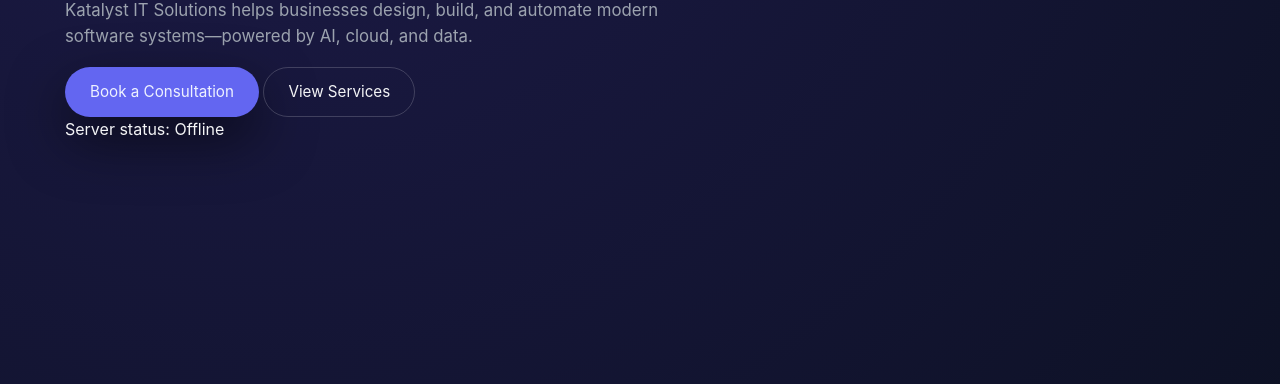
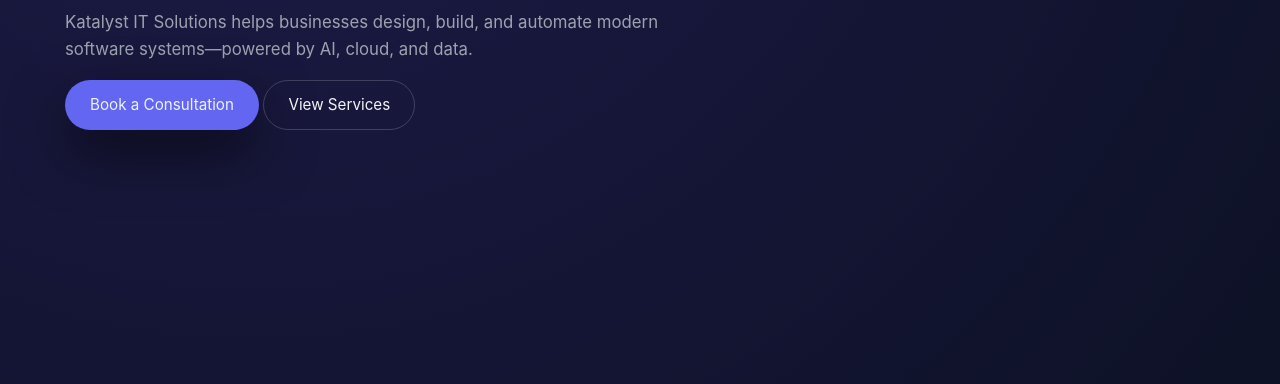
Before and after one commit to fantom872701/katalyst-site, a website: page index.html in a window 1280 px wide. Shown: the part 389-773 px from the top of the page. Drawn offline with Linux system fonts and the light colour scheme; no server answers.

Commit message:
Update index.html

```diff
--- a/index.html
+++ b/index.html
@@ -30,9 +30,6 @@
       <div class="hero-actions">
         <a href="#contact" class="btn primary">Book a Consultation</a>
         <a href="#services" class="btn secondary">View Services</a>
-      </div>
-      <div class="server-status" id="server-status">
-        Server status: <span class="status-dot"></span><span class="status-text">Checking...</span>
       </div>
     </div>
   </section>
```
